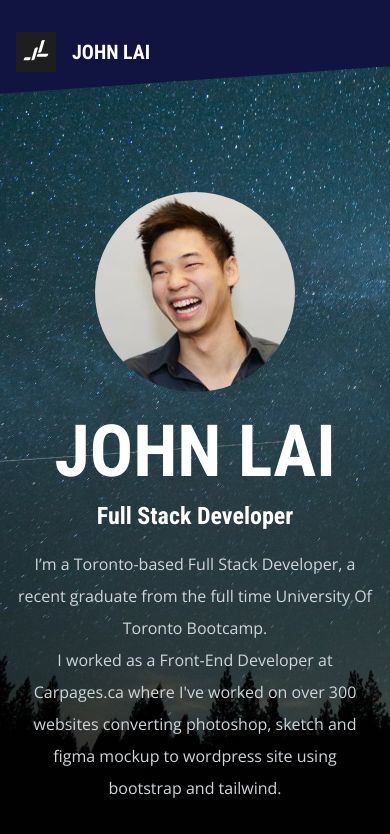
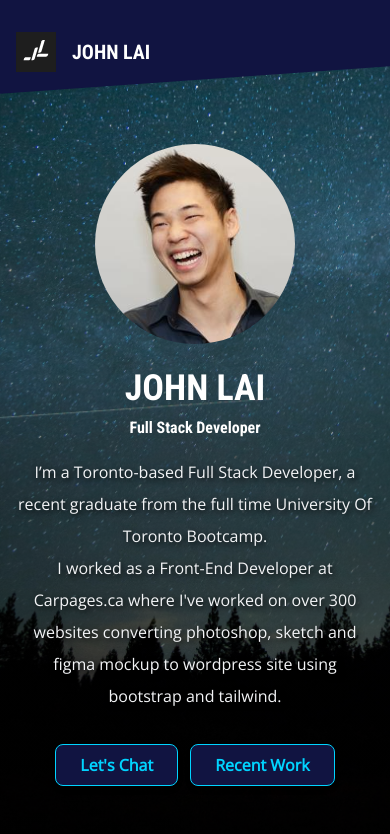
Before and after one commit to johnxlai/2023-portfolio, a React (Create React App) app: page / in a window 390 px wide. Shown: the top 834 px of the page. Built offline with nearby package versions, Linux system fonts and the light colour scheme.

Commit message:
Add angled accent class

```diff
--- a/src/components/sections/header/Header.js
+++ b/src/components/sections/header/Header.js
@@ -11,8 +11,8 @@ const Header = () => {
   }, []);
 
   return (
-    <header className="header">
-      <div className="header-container container mx-auto px-4 pt-48 pb-20 relative flex flex-col items-center text-center text-white">
+    <header className="header min-h-screen">
+      <div className="header-container container mx-auto px-4 pt-36 lg:pt-48 pb-20 relative flex flex-col items-center text-center text-white">
         <div className="header-profile" data-aos="fade-in">
           <img
             className="mb-6 rounded-full w-[200px]"
@@ -20,16 +20,18 @@ const Header = () => {
             alt="John Lai"
           />
         </div>
-        <h1 className="text-7xl mb-3 uppercase" data-aos="fade-up">
+        <h1
+          className="text-4xl lg:text-7xl mb-2 lg:mb-3 uppercase"
+          data-aos="fade-up">
           John Lai
         </h1>
         <h2
-          className="text-uppercase text-2xl text-md mb-4 typewriter"
+          className="text-uppercase text-1xl lg:text-2xl text-md mb-4 typewriter"
           data-aos="fade-up">
           Full Stack Developer
         </h2>
         <div
-          className="mb-8 lg:w-1/2 text-gray-300 leading-8"
+          className="mb-8 lg:w-1/2 text-gray-100 leading-8 text-shadow"
           data-aos="fade-up">
           <p>
             I’m a Toronto-based Full Stack Developer, a recent graduate from the
--- a/src/components/sections/navbar/Navbar.js
+++ b/src/components/sections/navbar/Navbar.js
@@ -5,7 +5,7 @@ import { IoIosColorPalette } from 'react-icons/io';
 
 const Navbar = () => {
   return (
-    <nav className="navbar">
+    <nav className="navbar navbar-angled">
       <div className="container flex justify-between items-center px-4 xl:px-0 py-8">
         <a href="index.html" className="flex items-center">
           <img
--- a/src/components/sections/portfolio/Portfolio.js
+++ b/src/components/sections/portfolio/Portfolio.js
@@ -23,7 +23,9 @@ const Portfolio = () => {
   };
 
   return (
-    <section id="portfolio" className="py-16 px-4 text-white bg-secondary">
+    <section
+      id="portfolio"
+      className="angled-accent py-16 px-4 text-white bg-secondary">
       <div className="container mx-auto text-center">
         <h3 className="section-heading mb-4">Recent Work</h3>
         <p className="mb-10 w-1/2 mx-auto text-gray-300">
--- a/src/index.scss
+++ b/src/index.scss
@@ -54,7 +54,7 @@
 }
 
 body {
-  // background-color: var(--secondary-color);
+  background-color: var(--secondary-color);
   font-family: 'Open Sans', sans-serif;
   margin: 0;
   -webkit-font-smoothing: antialiased;
@@ -99,7 +99,8 @@ a {
   background: var(--primary-color);
 }
 
-header.header {
+header {
+  &.header {
     background-image:
     // linear-gradient(to bottom, #ffffff85, rgba(29, 5, 96, 0.73)),
     //   url('../src/assets/images/stars-treeline-min.jpg');
@@ -108,6 +109,11 @@ header.header {
     background-position: 25% 75%;
     background-size: cover;
     background-repeat: no-repeat;
+
+    .text-shadow {
+      text-shadow: 2px 2px 6px #000000;
+    }
+  }
 }
 
 .nav-menu {
@@ -122,8 +128,8 @@ header.header {
   top: 5px;
   position: relative;
 }
-
-.navbar {
+//Angled Accent
+.navbar-angled {
   &:after {
     position: absolute;
     content: '';
@@ -136,52 +142,6 @@ header.header {
     transform: skewY(-4deg);
   }
 }
-
-#portfolio {
-  padding: 7rem 1rem 17rem;
-  position: relative;
-
-  &:before {
-    position: absolute;
-    content: '';
-    width: 100vw;
-    height: 10rem;
-    left: 0;
-    top: -90px;
-    background: var(--secondary-color);
-    transform: skewY(-4deg);
-  }
-}
-
-// #skills {
-//   position: relative;
-
-//   &:before {
-//     position: absolute;
-//     content: '';
-//     width: 100vw;
-//     height: 12rem;
-//     left: 0;
-//     top: -90px;
-//     background: var(--primary-color);
-//     transform: skewY(-4deg);
-//   }
-// }
-
-// #contact {
-//   position: relative;
-
-//   &:before {
-//     position: absolute;
-//     content: '';
-//     width: 100vw;
-//     height: 12rem;
-//     left: 0;
-//     top: -90px;
-//     background: var(--secondary-color);
-//     transform: skewY(-4deg);
-//   }
-// }
 
 .angled-accent {
   position: relative;
```
Lines whose indentation alone changed are shown as unchanged.
